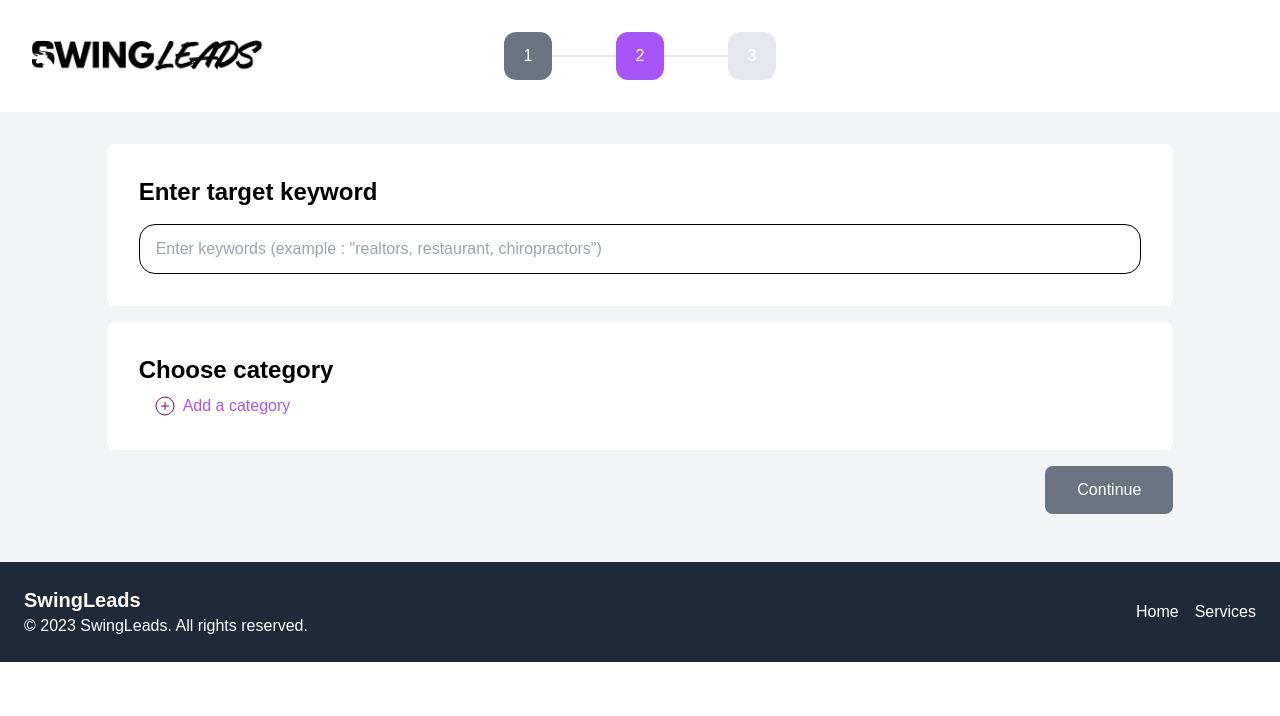
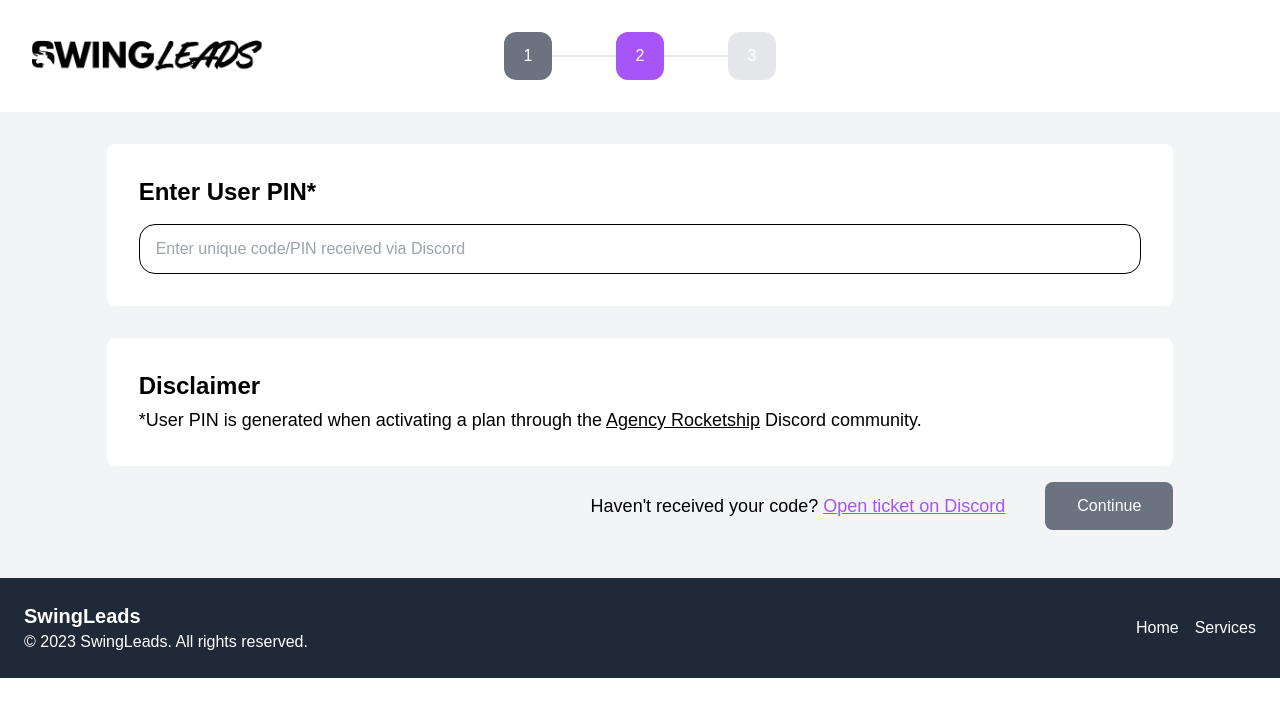
Before and after one commit to darkevo24/swingleads-fe, a React (Create React App) app: page /post-a-job-step-2 in a window 1280 px wide. Shown: the top 716 px of the page. Built offline with nearby package versions, Linux system fonts and the light colour scheme.

Commit message:
Fix bug in login functionality

```diff
--- a/src/components/post-a-job/Step2.tsx
+++ b/src/components/post-a-job/Step2.tsx
@@ -18,31 +18,7 @@ const customStyles = {
 };
 
 const Step2: React.FC = () => {
-    const [isModalOpen, setIsModalOpen] = useState(false);
-    const [isDropdownOpen, setIsDropdownOpen] = useState(false);
-    const [iconChanged, setIconChanged] = useState(false);
-    const [selectedCategories, setSelectedCategories] = useState<string[]>([]);
-    const [taskDescription, setTaskDescription] = useState('');
-    const [taskTitle, setTaskTitle] = useState('');
-
-    useEffect(() => {
-        // Load data from sessionStorage on component mount
-        const storedTaskDescription = sessionStorage.getItem('taskDescription');
-        const storedSelectedCategories = sessionStorage.getItem('selectedCategories');
-        const storedTaskTitle = sessionStorage.getItem('taskTitle');
-
-        if (storedTaskTitle) {
-            setTaskTitle(storedTaskTitle);
-        }
-
-        if (storedTaskDescription) {
-            setTaskDescription(storedTaskDescription);
-        }
-
-        if (storedSelectedCategories) {
-            setSelectedCategories(JSON.parse(storedSelectedCategories));
-        }
-    }, []);
+    const [pin, setPin] = useState('');
 
     // useEffect(() => {
     //     const taskDescription = sessionStorage.getItem('taskDescription');
@@ -51,33 +27,10 @@ const Step2: React.FC = () => {
     //     }
     // });
 
-    // Inside the PostAJob component
-    // Function to handle textarea input
-    const handleTaskDescriptionChange = (event: any) => {
-        setTaskDescription(event.target.value);
+    const handlePinChange = (event: any) => {
+        setPin(event.target.value);
     };
 
-    const handleTaskDTitleChange = (event: any) => {
-        setTaskTitle(event.target.value);
-    };
-
-    const toggleDropdown = () => {
-        setIsDropdownOpen(!isDropdownOpen);
-        setIconChanged(!iconChanged);
-    };
-
-    const openModal = () => {
-        setIsModalOpen(true);
-    };
-
-    const closeModal = () => {
-        setIsModalOpen(false);
-    };
-
-    function afterOpenModal() {
-        // references are now sync'd and can be accessed.
-        // document.body.style.backgroundColor = 'transparent';
-    }
 
     const circleStyle = {
         fill: 'none',
@@ -89,14 +42,6 @@ const Step2: React.FC = () => {
         stroke: 'purple',
         strokeWidth: 2,
     };
-
-    const category = ["Los Angeles, CA", "Miami, FL", "New York City, NY", "Seattle, WA", "Ottawa, ON"];
-
-    const removeCategory = (indexToRemove: number) => {
-        const updatedCategories = selectedCategories.filter((_, index) => index !== indexToRemove);
-        setSelectedCategories(updatedCategories);
-    };
-
     return (
         <div className='w-full bg-gray-100'>
             <div className='w-full bg-white flex items-center flex-col md:flex-row py-8 px-8'>
@@ -112,131 +57,36 @@ const Step2: React.FC = () => {
 
             <div className='w-full flex flex-col items-center'>
                 <div className='bg-white w-10/12 p-8 mt-8 rounded-lg'>
-                    <h1 className='text-2xl font-bold'>Enter target keyword</h1>
+                    <h1 className='text-2xl font-bold'>Enter User PIN*</h1>
                     <input
                         type='text'
                         className='w-full mt-4 px-4 py-3 border border-black rounded-2xl '
-                        value={taskTitle}
-                        placeholder={`Enter keywords (example : "realtors, restaurant, chiropractors")`}
-                        onChange={handleTaskDTitleChange}
+                        value={pin}
+                        placeholder={`Enter unique code/PIN received via Discord`}
+                        onChange={handlePinChange}
                     ></input>
                 </div>
             </div>
 
             <div className='w-full flex flex-col items-center'>
-                <div className='bg-white w-10/12 p-8 mt-4 rounded-lg'>
-                    <h1 className='text-2xl font-bold'>Choose category</h1>
-                    <div className='flex items-center mt-2 flex-col md:flex-row'>
-                        {selectedCategories.map((item, index) => (
-                            <div key={index} className='flex items-center flex-col md:flex-row md:my-0 my-2 justify-center mr-2 text-purple-500 cursor-pointer border-2 border-purple-500 px-2 py-1 rounded-full'>
-                                <p onClick={() => removeCategory(index)}>{item}</p>
-                            </div>
-                        ))}
-                        <div className='flex items-center text-purple-500 md:ml-4'>
-                            <svg onClick={openModal} className='cursor-pointer' width="20" height="20" viewBox="0 0 40 40" xmlns="http://www.w3.org/2000/svg">
-                                <circle cx="20" cy="20" r="18" style={circleStyle} />
-                                <line x1="12" y1="20" x2="28" y2="20" style={lineStyle} />
-                                <line x1="20" y1="12" x2="20" y2="28" style={lineStyle} />
-                            </svg>
-                            <p className='ml-2 cursor-pointer' onClick={openModal}>Add a category</p>
-                        </div>
-                    </div>
+                <div className='bg-white w-10/12 p-8 mt-8 rounded-lg'>
+                    <h1 className='text-2xl font-bold'>Disclaimer</h1>
+                    <p className='mt-1 text-lg'>*User PIN is generated when activating a plan through the <span className='text-purple- underline'>Agency Rocketship</span> Discord community.</p>
                 </div>
             </div>
 
-            <ReactModal
-                isOpen={isModalOpen}
-                onAfterOpen={afterOpenModal}
-                onRequestClose={closeModal}
-                contentLabel="Example Modal"
-                className="modal-content mx-auto my-40 p-8 bg-white rounded-lg shadow-lg w-10/12 md:w-6/12"
-                overlayClassName="modal-overlay fixed inset-0 bg-black bg-opacity-50"
-            >
-                <div className='w-full'>
-                    <p className='font-bold text-xl mb-6'>Choose categories</p>
-                    <div className='flex flex-col'>
-                        <button
-                            onClick={toggleDropdown}
-                            id="dropdownHoverButton"
-                            data-dropdown-toggle="dropdownHover"
-                            data-dropdown-trigger="hover"
-                            className="relative border border-black w-full font-medium rounded-lg text-sm px-5 py-2.5 text-center inline-flex items-center text-gray-400"
-                            type="button"
-                        >
-                            Enter a city (example: "Los Angeles, CA")
-                            {iconChanged ? (
-                                <svg
-                                    className="w-2.5 h-2.5 ms-3 absolute right-5"
-                                    aria-hidden="true"
-                                    xmlns="http://www.w3.org/2000/svg"
-                                    fill="none"
-                                    viewBox="0 0 10 6"
-                                >
-                                    {/* Original path for the default icon */}
-                                    <path stroke="currentColor" stroke-linecap="round" stroke-linejoin="round" stroke-width="2" d="m1 1 4 4 4-4" />
-                                </svg>
-                            ) : (
-                                <svg
-                                    className="w-2.5 h-2.5 ms-3 absolute right-5"
-                                    aria-hidden="true"
-                                    xmlns="http://www.w3.org/2000/svg"
-                                    fill="none"
-                                    viewBox="0 0 10 6"
-                                >
-                                    {/* Updated path for the arrow aiming to the top */}
-                                    <path
-                                        stroke="currentColor"
-                                        stroke-linecap="round"
-                                        stroke-linejoin="round"
-                                        stroke-width="2"
-                                        d="M1 5 5 1 9 5"
-                                    />
-                                </svg>
-                            )}
-                        </button>
+            <div className='flex items-center justify-center w-full mt-4 mb-12'>
+                <div className='flex justify-end w-10/12 items-center'>
+                    <p className='text-lg mr-10'>Haven't received your code? <span className='text-purple-500 underline'>Open ticket on Discord</span> </p>
+                    <button onClick={() => { window.location.href = "/post-a-job-step-2" }} className={`bg-${pin ? 'purple-500' : 'gray-500'} px-8 py-3 text-white rounded-lg`} disabled={!pin}>Continue</button>
+                </div>
+            </div>
 
-                        {isDropdownOpen && (
-                            <div
-                                id="dropdownHover"
-                                className="overflow-y-auto max-h-40 z-10 bg-white divide-y divide-gray-100 rounded-lg shadow w-full dark:bg-gray-700 border border-black w-full"
-                            >
-                                <ul className="py-2 text-sm text-gray-700 dark:text-gray-200" aria-labelledby="dropdownHoverButton">
-                                    {category.map((item, index) => (
-                                        <div className='flex flex-col items-center'>
-                                            <div className='w-11/12'>
-                                                <li key={index}>
-                                                    <a
-                                                        href="#"
-                                                        className="block px-4 py-2 hover:bg-gray-100 dark:hover:bg-gray-600 dark:hover:text-white w-full"
-                                                        onClick={() => {
-                                                            if (!selectedCategories.includes(item)) {
-                                                                setSelectedCategories([...selectedCategories, item]);
-                                                                closeModal();
-                                                            }
-                                                        }}
-                                                    >
-                                                        {item}
-                                                    </a>
-
-                                                </li>
-                                            </div>
-                                            {category.length - 1 !== index && (
-                                                <div className='w-11/12 bg-gray-200 h-0.5'></div>
-                                            )}
-                                        </div>
-                                    ))}
-                                </ul>
-                            </div>
-                        )}
-                    </div>
-                </div>
-            </ReactModal>
-
-            <div className='w-full flex flex-col items-center mt-4 mb-12'>
+            {/* <div className='w-full flex flex-col items-center mt-4 mb-12'>
                 <div className='flex justify-end w-10/12'>
                     <button onClick={() => { window.location.href = "/post-a-job-step-2" }} className={`bg-${taskTitle && selectedCategories.length > 0 ? 'purple-500' : 'gray-500'} px-8 py-3 text-white rounded-lg`} disabled={!taskTitle || selectedCategories.length === 0}>Continue</button>
                 </div>
-            </div>
+            </div> */}
         </div>
     );
 };
```
